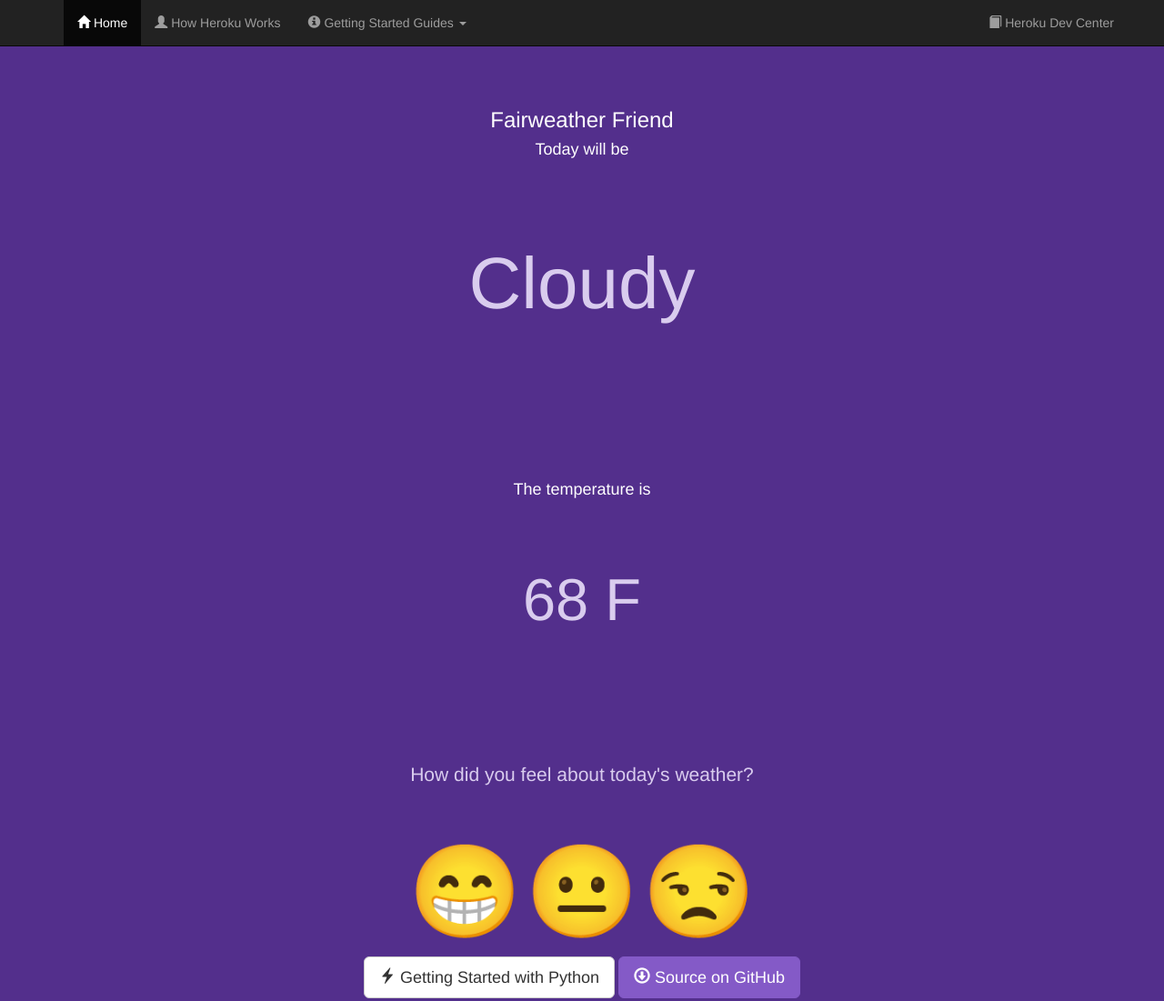
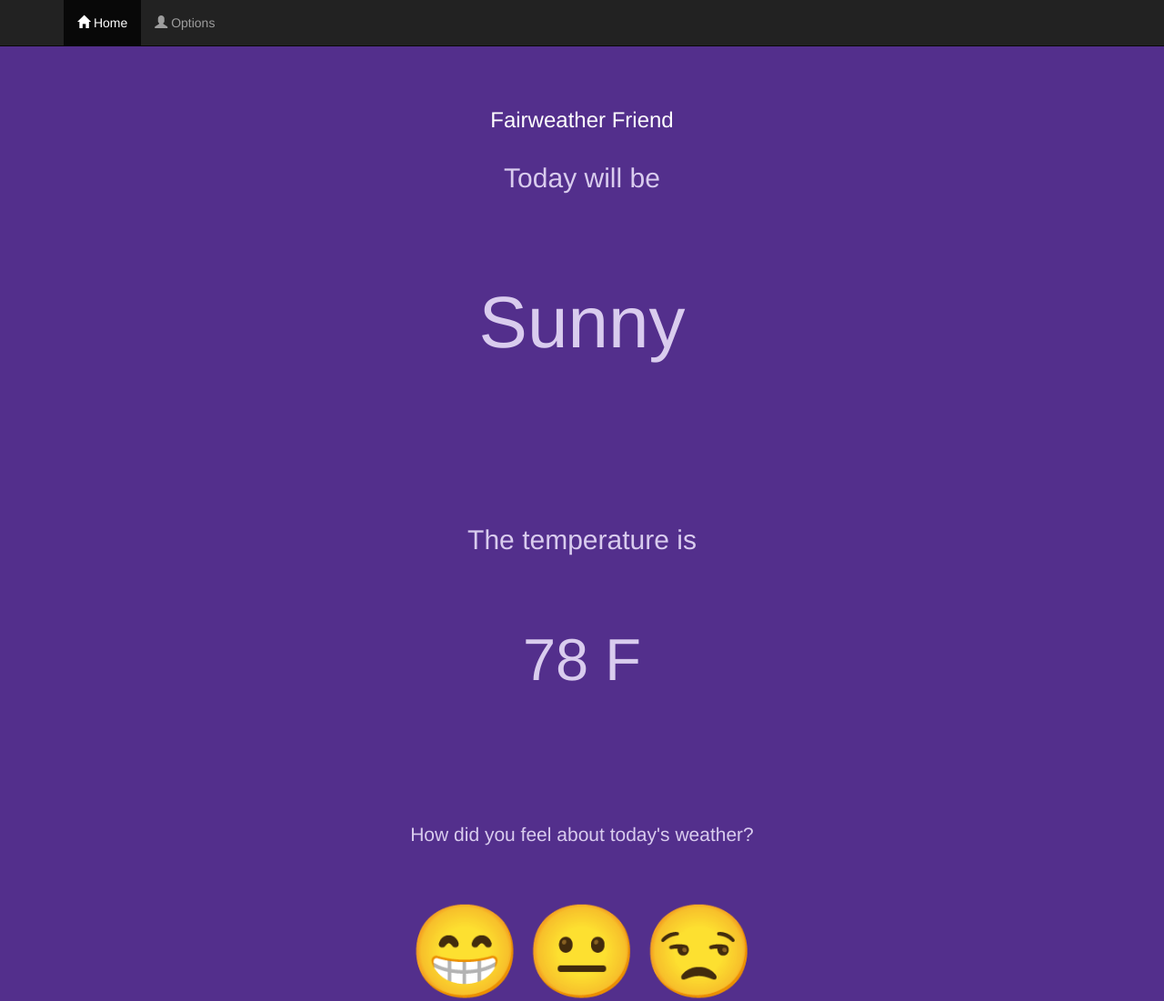
Before and after one commit to umaunni3/fairweatherfriend, a Django app: page / in a window 1280 px wide. Shown: the top 1101 px of the page at 91% size. Run offline with Django 3.2, Linux system fonts and the light colour scheme; data comes from the database, SQL or seed files in the repository; some libraries are stand-ins or nearby versions.

Commit message:
changed styling stuff, got rid of some header bar stuff

```diff
--- a/hello/templates/base.html
+++ b/hello/templates/base.html
@@ -1,7 +1,7 @@
 <!DOCTYPE html>
 <html>
 <head>
-<title>Python Getting Started on Heroku</title>
+<title>Fairweather Friend</title>
   <link rel="stylesheet" type="text/css" href="//maxcdn.bootstrapcdn.com/bootstrap/3.3.4/css/bootstrap.min.css" />
   <script src="https://ajax.googleapis.com/ajax/libs/jquery/2.1.3/jquery.min.js"></script>
   <script type="text/javascript" src="//maxcdn.bootstrapcdn.com/bootstrap/3.3.4/js/bootstrap.min.js"></script>
@@ -51,29 +51,17 @@
         <a href="/"><span class="glyphicon glyphicon-home"></span> Home</a>
       </li>
       <li>
-        <a href="https://devcenter.heroku.com/articles/how-heroku-works"><span class="glyphicon glyphicon-user"></span> How Heroku Works</a>
+        <a href="https://devcenter.heroku.com/articles/how-heroku-works"><span class="glyphicon glyphicon-user"></span> Options</a>
       </li>
-      <li class="dropdown">
-        <a href="#" class="dropdown-toggle" data-toggle="dropdown" role="button" aria-expanded="false"><span class="glyphicon glyphicon-info-sign"></span> Getting Started Guides <span class="caret"></span></a>
-          <ul class="dropdown-menu" role="menu">
-            <li><a href="https://devcenter.heroku.com/articles/getting-started-with-ruby">Getting Started with Ruby on Heroku</a></li>
-            <li><a href="https://devcenter.heroku.com/articles/getting-started-with-nodejs">Getting Started with Node on Heroku</a></li>
-            <li><a href="https://devcenter.heroku.com/articles/getting-started-with-php">Getting Started with PHP on Heroku</a></li>
-            <li><a href="https://devcenter.heroku.com/articles/getting-started-with-python">Getting Started with Python on Heroku</a></li>
-            <li><a href="https://devcenter.heroku.com/articles/getting-started-with-java">Getting Started with Java on Heroku</a></li>
-            <li><a href="https://devcenter.heroku.com/articles/getting-started-with-clojure">Getting Started with Clojure on Heroku</a></li>
-            <li><a href="https://devcenter.heroku.com/articles/getting-started-with-scala">Getting Started with Scala on Heroku</a></li>
-            <li class="divider"></li>
-            <li><a href="https://devcenter.heroku.com/articles/getting-started-with-heroku-and-connect-without-local-dev">Getting Started on Heroku with Heroku Connect</a></li>
-            <li><a href="https://devcenter.heroku.com/articles/getting-started-with-jruby">Getting Started with Ruby on Heroku (Microsoft Windows)</a></li>
-          </ul>
-      </li>
+
     </ul>
+<!--
     <ul class="nav navbar-nav navbar-right">
       <li class="navbar-right">
         <a href="https://devcenter.heroku.com"><span class="glyphicon glyphicon-book"></span> Heroku Dev Center</a>
       </li>
     </ul>
+-->
   </div>
 </nav>
 
--- a/hello/templates/index.html
+++ b/hello/templates/index.html
@@ -12,11 +12,20 @@
 -->
     <h3>Fairweather Friend</h3>
 
-      <h4>Today will be</h4>
-      <p style="font-size: 80px"> {{ weather }}</p>
-      <h4>The temperature is</h4>
-      <p style="font-size: 65px">{{ temp }} F</p>
+      {% if is_quote %}
+        <p style="font-size: 80px"><i> {{ data.quote }} </i></p>
+
+
+      {% else %}
+
+      <p style="font-size:30px">Today will be</p>
+      <p style="font-size: 80px"> {{ data.weather }}</p>
+      <p style="font-size:30px">The temperature is</p>
+      <p style="font-size: 65px"> {{ data.temp }} F</p>
+      {% endif %}
+
     <div>
+
         <p>How did you feel about today's weather?</p>
        <a href="https://fairweatherfriend.herokuapp.com/api/register_weather_rating/2" style="font-size: 100px">&#128513;</a>
 
--- a/hello/views.py
+++ b/hello/views.py
@@ -16,13 +16,15 @@ def index(request):
     if not request.COOKIES.get("uuid"):
         # use default temp/weather thresholds for
         # determining weather quality
-        response = render(request, "index.html", {"weather": "Cloudy", "temp":68})
+        data = {'weather':'Sunny', 'temp':'78'}
+        response = render(request, "index.html", {'data':data, 'is_quote':False})
 
         curr_user = registerNewUser(response)
         return response
     else:
         # get the current weather or a "weather sucks, here is alternate thing" response to display onscreen
-        response = render(request, "index.html", {"weather": "Cloudy", "temp":66})
+        data = {'weather':'Cloudy', 'temp':'66'}
+        response = render(request, "index.html", {'data':data, 'is_quote':False})
         return response
 
 #    response = render(request, "index.html")
```
